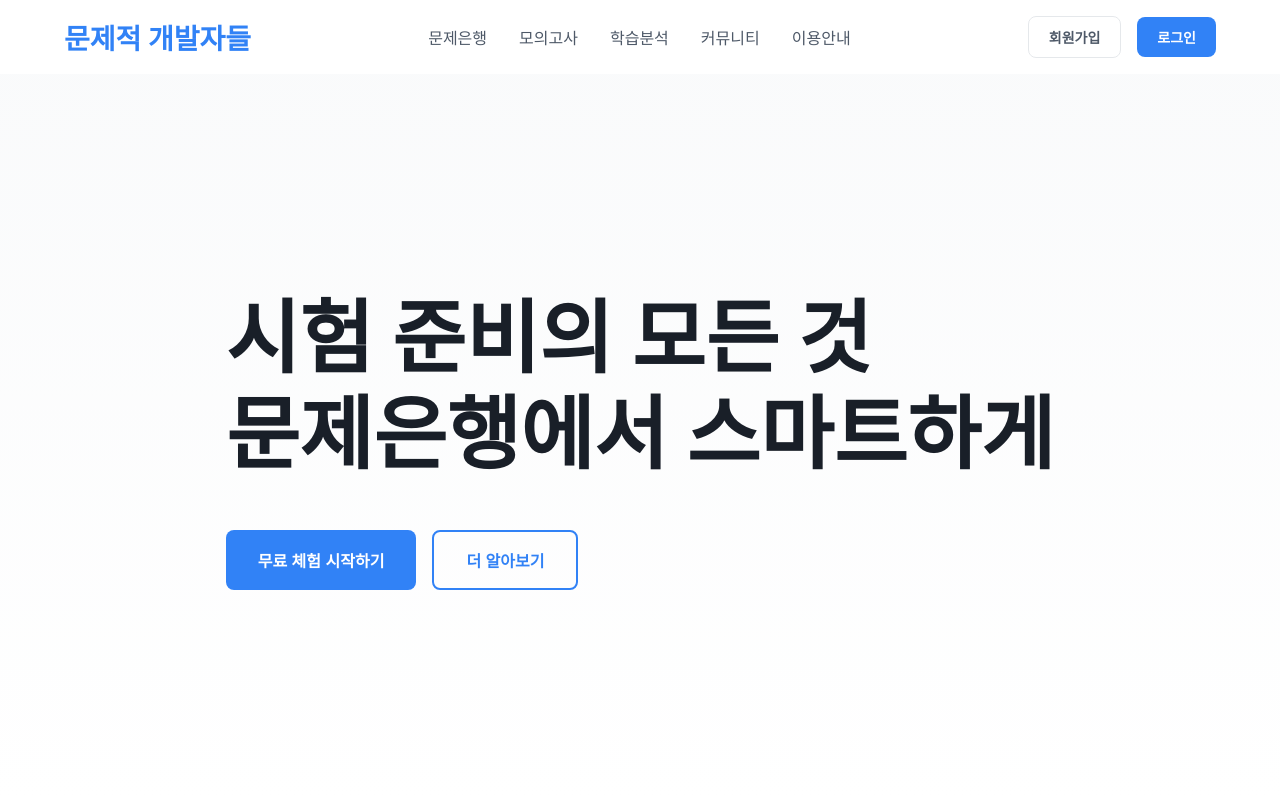
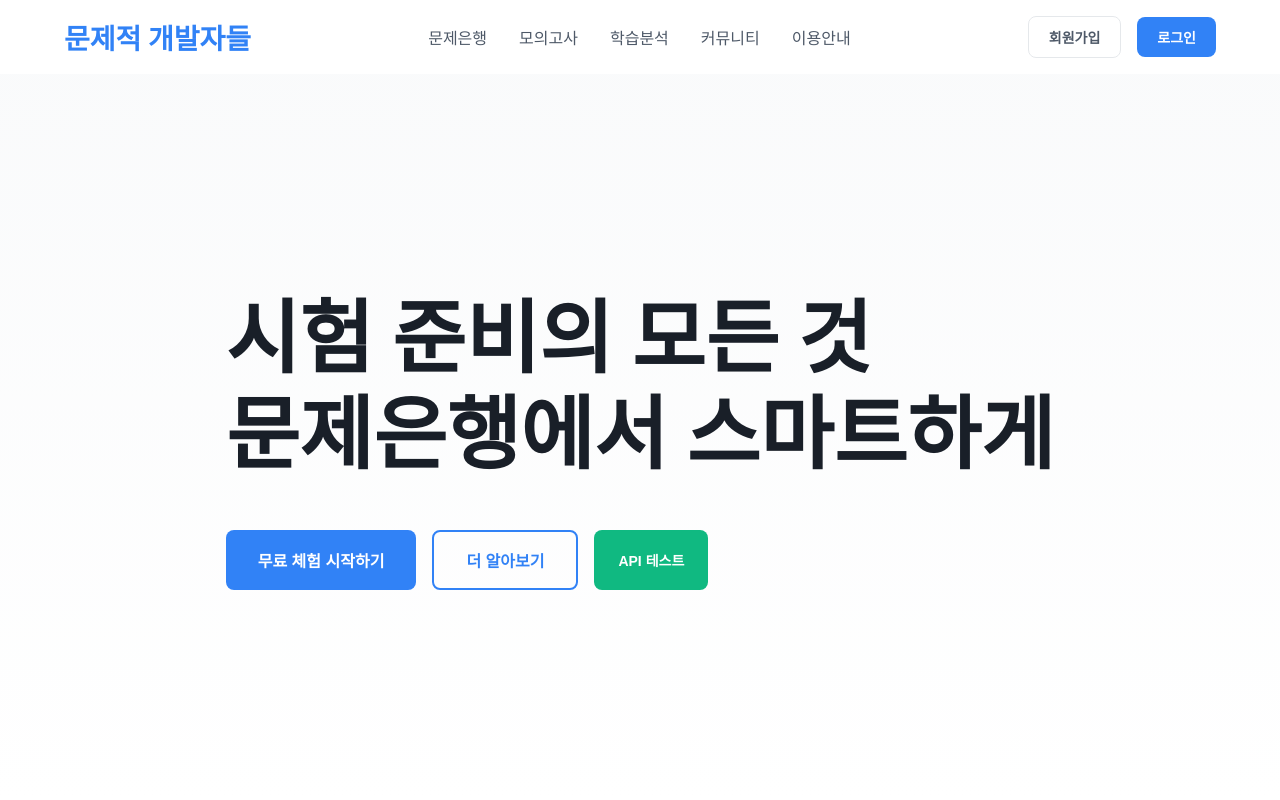
Before and after one commit to ProblematicDevelopers/TestProject-Frontend, a Vue app: page / in a window 1280 px wide. Shown: the top 800 px of the page. Built offline with nearby package versions, Linux system fonts and the light colour scheme.

Commit message:
test : apiTest 및 axios 설치

```diff
--- a/package.json
+++ b/package.json
@@ -17,6 +17,7 @@
     "format": "prettier --write src/"
   },
   "dependencies": {
+    "axios": "^1.11.0",
     "pinia": "^3.0.3",
     "vue": "^3.5.18",
     "vue-router": "^4.5.1"
--- a/src/views/HomePage.vue
+++ b/src/views/HomePage.vue
@@ -10,6 +10,7 @@
         <div class="hero-buttons">
           <button class="cta-btn primary">무료 체험 시작하기</button>
           <button class="cta-btn outline">더 알아보기</button>
+          <button class="cta-btn test" @click="testAPI">API 테스트</button>
         </div>
       </div>
     </section>
@@ -56,6 +57,17 @@
 
 <script setup>
 import FooterComponent from '@/components/FooterComponent.vue'
+import { ref } from 'vue'
+import axios from 'axios'
+
+const testAPI = async () => {
+  try {
+    const response = await axios.get('http://localhost:8080/api/v1/demo/test')
+    alert(response.data.message)
+  } catch (error) {
+    alert('API 연결 실패: ' + error.message)
+  }
+}
 </script>
 
 <style scoped>
@@ -147,6 +159,19 @@ import FooterComponent from '@/components/FooterComponent.vue'
 .cta-btn.outline:hover {
   background-color: #3182f6;
   color: #ffffff;
+}
+
+.cta-btn.test {
+  background-color: #10b981;
+  color: #ffffff;
+  font-size: 14px;
+  padding: 12px 24px;
+}
+
+.cta-btn.test:hover {
+  background-color: #059669;
+  transform: translateY(-2px);
+  box-shadow: 0 8px 24px rgba(16, 185, 129, 0.3);
 }
 
 
```
Also changed, not shown: 1 other file (tests, documents, lock files or other folders).
